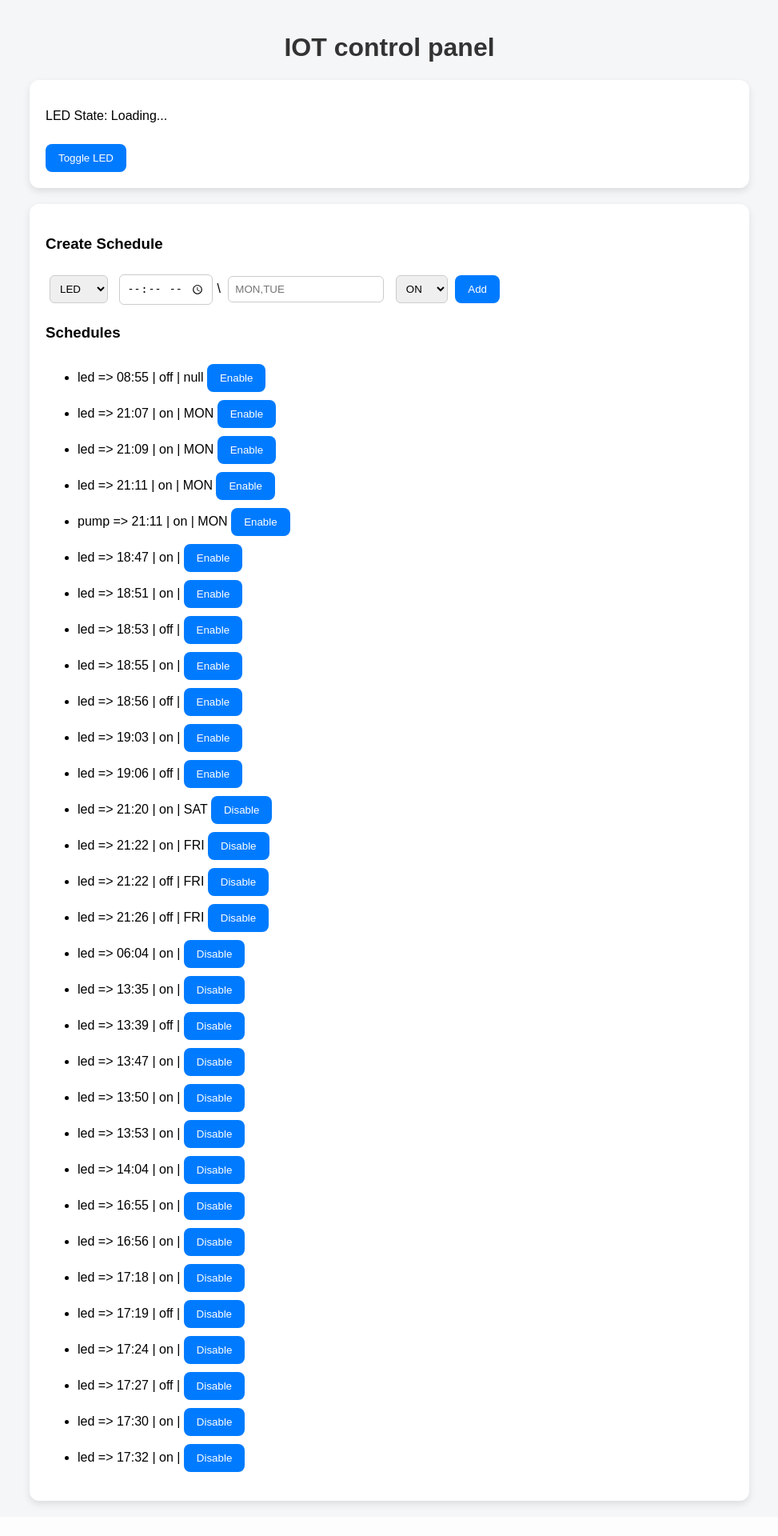
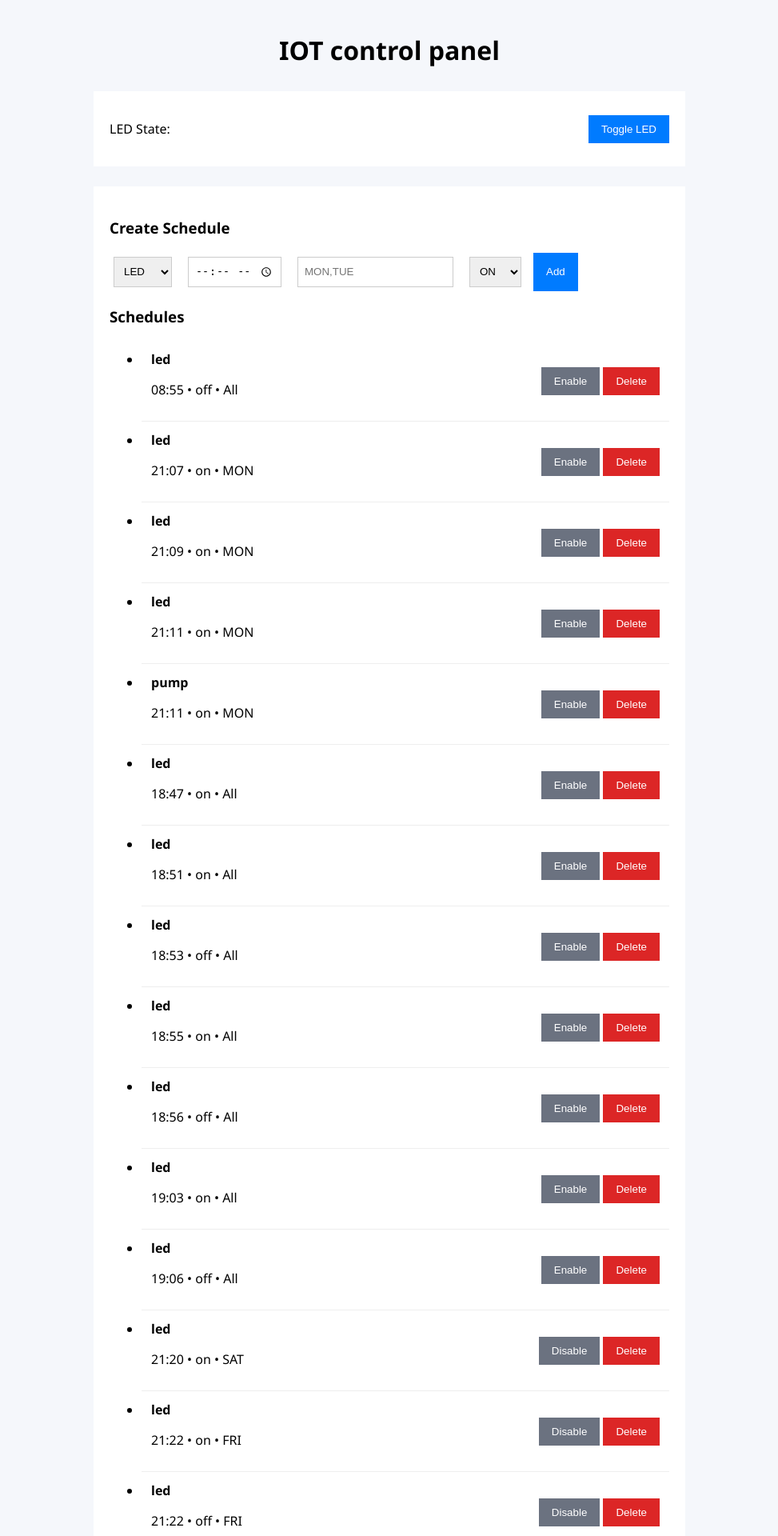
Before and after one commit to Mufaddal007/IOT, a Flask app: page / in a window 1280 px wide. Shown: the top 1920 px of the page at 80% size, without its empty margins (153-1126 px from the left). Before the commit the page ends 1885 px from the top, so only its background shows below. Run offline with Flask 3, Linux system fonts and the light colour scheme; data comes from the database, SQL or seed files in the repository; some libraries are stand-ins or nearby versions.

Commit message:
seperation of css and js files, UI improvements, addition of delete schedule functionality

```diff
--- a/iot-backend/app.py
+++ b/iot-backend/app.py
@@ -151,6 +151,15 @@ def toggle_schedule():
 	conn.close()
 	return jsonify({"status": "updated"})
 
+@app.route("/api/schedule/delete", methods=["POST"])
+def  delete_schedule():
+    data = request.json
+    conn = get_db_connection();
+    conn.execute("delete from schedule where id=? ", (data.get("id"),));
+    conn.commit();
+    conn.close();
+    return jsonify({"status": "deleted"});
+
 if __name__ =='__main__':
 #	app.run(host="0.0.0.0", port=1000, debug=False)
 	socketio.run(app, host="0.0.0.0", port=1000)
--- /dev/null
+++ b/iot-backend/static/css/style.css
@@ -0,0 +1,112 @@
+body {
+    font-family: 'Segoe UI', Tahoma, Arial, sans-serif;
+    background: #f5f7fb;
+    margin: 0;
+    padding: 0;
+}
+
+.led-row{
+	display: flex;
+	justify-content: space-between;
+	align-items: center;
+}
+
+.container {
+    max - width: 900px;
+    margin: auto;
+    padding: 20px;
+}
+
+h1 {
+    text-align: center;
+	margin-bottom : 30px;
+    font-weight : 600;
+	margin-bottom: 30px;
+}
+.card {
+    background: white;
+    padding: 20px;
+    margin - top: 20px;
+    border - radius: 12px;
+    box - shadow: 0 4px 10px rgba(0, 0, 0, 0.1);
+	max-width: 700px;
+	margin: 20px auto;
+}
+
+h2{
+	margin-bottom: 10px;
+}
+
+.section{
+	margin-bottom: 25px;
+
+}
+
+button {
+    padding: 10px 16px;
+    border: none;
+    border - radius: 8px;
+    cursor: pointer;
+    background: #007bff;
+    color: white;
+    margin - top: 10px;
+}
+
+button: hover {
+    background: #2563eb;
+	color: white;
+	border: none;
+	padding: 10px 16px;
+	border-radius: 8px;
+	cursor: pointer;
+	transition: 0.2s;
+}
+button:hover{
+	background: #1e40af;
+}
+
+.form-row{
+	display: flex;
+	gap: 10px;
+	flex-wrap : wrap;
+	margin-bottom: 10px;
+}
+
+input, select {
+    padding: 8px;
+    margin: 5px;
+    border - radius: 6px;
+    border: 1px solid #ccc;
+}
+#ledState{
+	padding: 4px 10px;
+	border-radius: 6px;
+	font-weight: bold;
+	color: white;
+}
+
+.schedule-list{
+	list-style: none;
+	padding: 0;
+}
+
+
+.schedule-row{
+	display: flex;
+	justify-content: space-between;
+	align-items: center;
+	padding: 12px;
+	border-bottom: 1px solid #eee;
+}
+
+.schedule:hover{
+	background: #f9fafb;
+}
+
+
+.secondary{
+	background: #6b7280;
+}
+.danger{
+	background: #dc2626;
+}
--- /dev/null
+++ b/iot-backend/static/js/app.js
@@ -0,0 +1,121 @@
+const base_url = "/api";
+async function loadState() {
+    const res = await fetch(base_url + "/state");
+    const data = await res.json();
+    document.getElementById("ledState").innerText = data.led;
+}
+
+async function toggleLed() {
+    const current = document.getElementById("ledState").innerText;
+    const newState = current == "on" ? "off" : "on";
+
+    await fetch(base_url + "/state", {
+        method: "POST",
+        headers: {
+            "Content-Type": "application/json"
+        },
+        body: JSON.stringify({
+            led: newState
+        })
+    });
+    //	loadState();
+
+}
+
+const socket = io();
+socket.on("state_update", function (data) {
+    console.log("Received", data);
+    updateDeviceUI(data.device, data.state);
+})
+socket.on("connect", () => {
+    console.log("Socket conected");
+})
+function updateDeviceUI(device, state) {
+    const el = document.getElementById("ledState");
+    if (!el)
+        return;
+    if (state === "on") {
+        el.innerText = "on";
+        el.style.background = "green";
+    } else {
+        el.innerText = "off";
+        el.style.background = "red";
+    }
+
+}
+async function createSchedule() {
+    const time = document.getElementById("time").value;
+    const device = document.getElementById("device").value;
+    const days = document.getElementById("days").value;
+    const action = document.getElementById("action").value;
+
+    await fetch("/api/schedule", {
+        method: "POST",
+        headers: {
+            "Content-Type": "application/json"
+        },
+        body: JSON.stringify({
+            device: device,
+            action: action,
+            time: time,
+            days: days
+        })
+    });
+
+    loadSchedules();
+}
+
+async function loadSchedules() {
+    const res = await fetch("/api/schedules");
+    const data = await res.json();
+    const list = document.getElementById("schedules_list");
+    list.innerHTML = "";
+
+    data.forEach(s => {
+        const li = document.createElement("li");
+
+        li.innerHTML = `
+					<div class="schedule-row">
+						<div>
+							<strong>${s.device}</strong>
+							<p>${s.time} • ${s.action}  •  ${s.days ? s.days : "All" }</p>
+						</div>
+						<div>
+							<button class="secondary" onclick="toggleSchedule(${s.id}, ${s.enabled ? 0 : 1})">${s.enabled ? "Disable" : "Enable"}</button>
+
+							<button class="danger" onclick="deleteSchedule(${s.id})">Delete</button>
+						</div>
+					</div>
+
+				`;
+        list.appendChild(li);
+    });
+
+}
+
+async function toggleSchedule(id, enabled) {
+    await fetch("/api/schedule/toggle", {
+        method: "POST",
+        headers: {
+            "Content-Type": "application/json"
+        },
+        body: JSON.stringify({
+            id: id,
+            enabled: enabled
+        })
+    });
+    loadSchedules();
+}
+
+async function deleteSchedule(id){
+	await fetch("/api/schedule/delete", {
+		method: "POST",
+		headers: {"Content-Type": "application/json"},
+		body: JSON.stringify({id: id})
+	});
+	loadSchedules();
+}
+
+document.addEventListener("DOMContentLoaded", function () {
+    loadSchedules()
+});
--- a/iot-backend/templates/index.html
+++ b/iot-backend/templates/index.html
@@ -2,183 +2,41 @@
 <html>
 	<head>
 		<title>IOT control panel</title>
-		<style>
-			body {
-				font-family: Arial, sans-serif;
-				background: #f4f6f8;
-				margin: 0;
-				padding: 0;
-				}
-			.container {
-				max-width: 900px;
-				margin: auto;
-				padding: 20px;
-				}
-
-			h1{
-			text-align: center;
-			color: #333;
-			}
-			.card{
-				background: white;
-				padding: 20px;
-				margin-top: 20px;
-				border-radius: 12px;
-				box-shadow: 0 4px 10px rgba(0,0,0,0.1);
-				}
-
-			button{
-			 padding: 10px 16px;
-			border: none;
-			border-radius: 8px;
-			cursor: pointer;
-			background: #007bff;
-			color:  white;
-			margin-top: 10px;
-			}
-
-			button:hover {
-				background: #0056b3
-				}
-
-			input, select{
-				padding: 8px;
-				margin: 5px;
-				border-radius: 6px;
-				border: 1px solid #ccc;
-			}
-		</style>
 		<script src="https://cdn.socket.io/4.0.1/socket.io.min.js"></script>
+		<link rel="stylesheet" href="{{ url_for('static', filename='css/style.css')}}"/>
+		<script src="{{ url_for('static', filename='js/app.js')}}"></script>
 	</head>
 	<body>
-
 		<div class="container">
 			<h1>IOT control panel</h1>
-
-		<div class="card">
+			<div class="card section led-row">
+				<div>
 					<p>LED State: <span id="ledState">Loading...</span></p>
-			<button onclick=toggleLed()>Toggle LED</button>
 				</div>
-		<div class="card">
+				<button onclick="toggleLed()">Toggle LED</button>
+			</div>
+			<div class="card section">
 				<div>
 					<h3>Create Schedule</h3>
+					<div class="form-row">
 						<select id="device">
 							<option value="led">LED</option>
 							<option value="pump">Pump</option>
 						</select>
-			<input type="time" id="time">\
-			<input type="text" id="days" placeholder="MON,TUE">
+						<input type="time" id="time"/>
+						<input type="text" id="days" placeholder="MON,TUE"/>
 						<select id="action">
 							<option value="on">ON</option>
 							<option value="off">OFF</option>
 						</select>
-
 						<button onclick="createSchedule()">Add</button>
-
+					</div>
 					<div>
 						<h3>Schedules</h3>
-				<ul id="schedules_list"></ul>
+						<ul id="schedules_list"/>
 					</div>
 				</div>
 			</div>
-
-
-
 		</div>
-
-
-	<script>
-		const base_url = "/api";
-		async function loadState(){
-			const res = await fetch(base_url+"/state");
-			const data = await res.json();
-			document.getElementById("ledState").innerText = data.led;
-		}
-
-		async function toggleLed(){
-		   const current = document.getElementById("ledState").innerText;
-		  const newState = current == "on" ? "off" : "on";
-
-		await fetch(base_url + "/state",{
-			method: "POST",
-			headers: {"Content-Type": "application/json"},
-			body: JSON.stringify({led: newState}) });
-	//	loadState();
-
-		}
-
-		const socket = io();
-		socket.on("state_update", function(data){
-			console.log("Received", data);
-			updateDeviceUI(data.device, data.state);
-			})
-		socket.on("connect", () => {
-			console.log("Socket conected");
-			})
-		function updateDeviceUI(device, state){
-			const el = document.getElementById("ledState");
-			if(!el) return;
-			if(state==="on"){
-				el.innerText = "on";
-				el.style.background = "green";
-					}
-			else{
-			 el.innerText = "off";
-			el.style.background = "red";
-			}
-
-			}
-		async function createSchedule(){
-			const time = document.getElementById("time").value;
-			const device = document.getElementById("device").value;
-			const days = document.getElementById("days").value;
-			const action = document.getElementById("action").value;
-
-			await fetch("/api/schedule", {
-				method:"POST",
-				headers: {"Content-Type": "application/json"},
-				body: JSON.stringify({
-					device: device,
-					action: action,
-					time: time,
-					days: days
-				})
-			});
-
-			loadSchedules();
-		}
-
-
-		async function loadSchedules(){
-			const res = await fetch("/api/schedules");
-			const data = await res.json();
-			const list = document.getElementById("schedules_list");
-			list.innerHTML = "";
-
-			data.forEach(s => {
-				const li = document.createElement("li");
-
-				li.innerHTML = `
-					${s.device} => ${s.time} | ${s.action} | ${s.days}
-					<button onclick="toggleSchedule(${s.id}, ${s.enabled ? 0: 1})">${s.enabled ? "Disable": "Enable"}</button>
-				`;
-				list.appendChild(li);
-			});
-
-		}
-
-		async function toggleSchedule(id, enabled){
-			await fetch("/api/schedule/toggle", {
-				method: "POST",
-				headers : {"Content-Type": "application/json"},
-				body: JSON.stringify({id: id, enabled : enabled})
-			});
-			loadSchedules();
-		}
-
-
-
-		document.addEventListener("DOMContentLoaded", function(){ loadSchedules() });
-	</script>
 	</body>
 </html>
```
Lines whose indentation alone changed are shown as unchanged.
